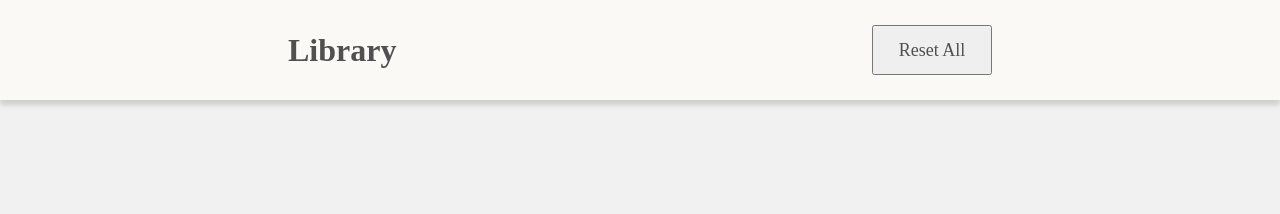
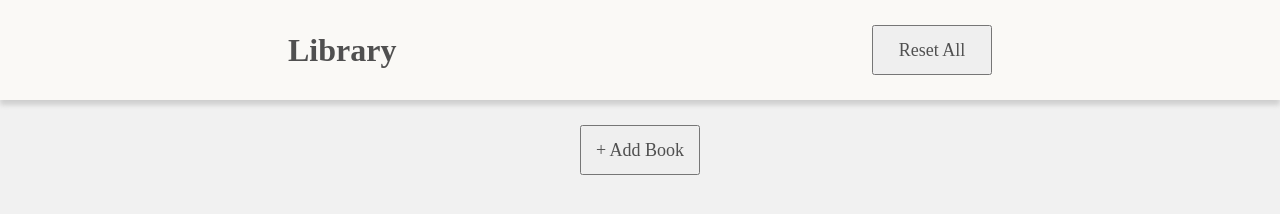
Before and after one commit to liammtech/top-library-project, a plain HTML site: page index.html in a window 1280 px wide. Drawn offline with Linux system fonts and the light colour scheme.

Commit message:
Set up main content grid structure and place 'Add Book' button

```diff
--- a/index.html
+++ b/index.html
@@ -14,7 +14,11 @@
             <button id="reset-all-button">Reset All</button>
         </div>
     </header>
-    <main id="page-content"></main>
+    <main id="page-content">
+        <div id="main-container">
+            <button id="add-book-button">+ Add Book</button>
+        </div>
+    </main>
     <footer id="page-footer"></footer>
 </body>
 </html>
--- a/main.css
+++ b/main.css
@@ -22,6 +22,8 @@ h1 {
 
 #page-content {
     height: 100vh;
+    display: flex;
+    justify-content: center;
 }
 
 #header-bar {
@@ -31,8 +33,25 @@ h1 {
     width: 55vw;
 }
 
-#reset-all-button {
+#reset-all-button, #add-book-button {
     height: 50px;
     width: 120px;
     font-size: large;
 }
+
+#main-container {
+    width: 55vw;
+    display: grid;
+    grid-template: 100px 1fr 1fr / 1fr 1fr 1fr;
+    grid-template-areas:
+        ". button-area ."
+        "card-1 card-2 card-3"
+        "card-4 card-5 card-6"
+    ;
+    align-items: center;
+    justify-items: center;
+}
+
+#add-book-button {
+    grid-area: button-area;
+}
```
